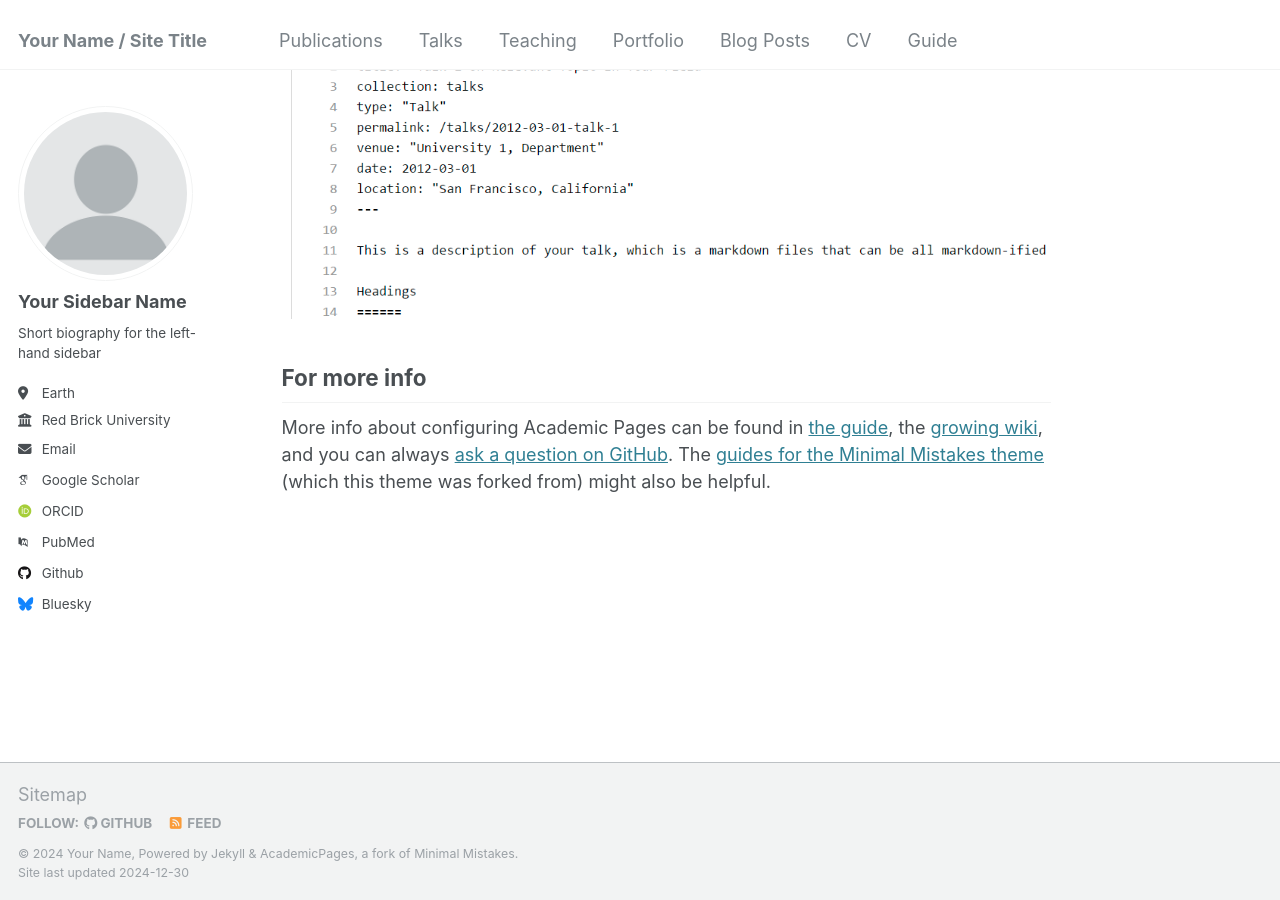
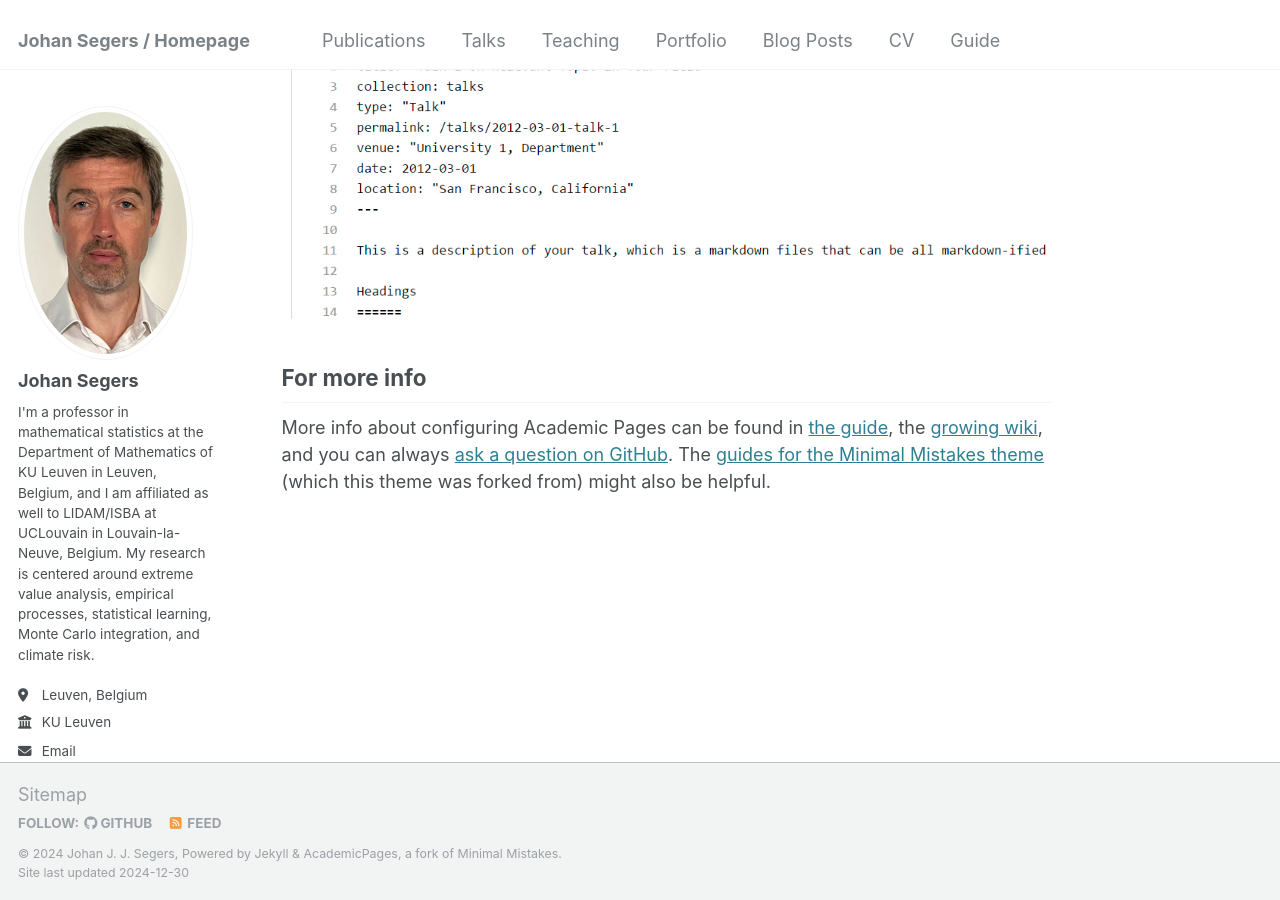
Before and after one commit to jjjsegers/jjjsegers.github.io, a Jekyll site: the page built from _pages/about.md, in a window 1280 px wide and 900 px high, scrolled down 2643 px. Built offline with Jekyll 4.4.1, drawn with Linux system fonts in a browser that asks for light colours; some web fonts are replaced.

Commit message:
editing _config.yml, adding avatar

```diff
--- a/_config.yml
+++ b/_config.yml
@@ -8,11 +8,11 @@
 
 # Basic Site Settings
 locale                   : "en-US"
-title                    : "Your Name / Site Title"
+title                    : "Johan Segers / Homepage"
 title_separator          : "-"
-name                     : &name "Your Name"
-description              : &description "personal description"
-url                      : https://academicpages.github.io # the base hostname & protocol for your site e.g. "https://[your GitHub username].github.io"
+name                     : &name "Johan J. J. Segers"
+description              : &description "Professor in Mathematical Statistics"
+url                      : https://jjjsegers.github.io # the base hostname & protocol for your site e.g. "https://[your GitHub username].github.io"
 baseurl                  : "" # the subpath of your site, e.g. "/blog"
 repository               : "academicpages/academicpages.github.io"
 
@@ -21,22 +21,22 @@ repository               : "academicpages/academicpages.github.io"
 #               Additional customization can be done by editing /_includes/author-profile.html
 author:
   # Biographic information
-  avatar           : "profile.png"
-  name             : "Your Sidebar Name"
+  avatar           : "pasfoto3.png"
+  name             : "Johan Segers"
   pronouns         : # example: "she/her"
-  bio              : "Short biography for the left-hand sidebar"
-  location         : "Earth"
-  employer         : "Red Brick University"
+  bio              : "I'm a professor in mathematical statistics at the Department of Mathematics of KU Leuven in Leuven, Belgium, and I am affiliated as well to LIDAM/ISBA at UCLouvain in Louvain-la-Neuve, Belgium. My research is centered around extreme value analysis, empirical processes, statistical learning, Monte Carlo integration, and climate risk."
+  location         : "Leuven, Belgium"
+  employer         : "KU Leuven"
   uri              : # URL
-  email            : "none@example.org"
+  email            : "jjjsegers@kuleuven.be"
 
   # Academic websites
   arxiv            : # URL - Update with the correct link to your profile
-  googlescholar    : "https://scholar.google.com/citations?user=PS_CX0AAAAAJ"
+  googlescholar    : "https://scholar.google.be/citations?user=fA6rT1sAAAAJ"
   impactstory      : # URL
-  orcid            : "http://orcid.org/yourorcidurl"
+  orcid            : "https://orcid.org/0000-0002-0444-689X"
   semantic         : # URL
-  pubmed           : "https://www.ncbi.nlm.nih.gov/pubmed/?term=john+snow"
+  pubmed           :
   researchgate     : # URL
   scopus           : # URL
 
@@ -44,12 +44,12 @@ author:
   bitbucket        : # Username - Update with your username on the site
   codepen          : # Username
   dribbble         : # Username
-  github           : "academicpages"
+  github           : "jjjsegers"
   kaggle           : # Username
   stackoverflow    : # User number or user number and name (i.e., use "1" or "1/jeff-atwood")
 
   # Social media
-  bluesky          : "bsky.app" # Replace this with you Bluesky username
+  bluesky          : # Replace this with you Bluesky username
   facebook         : # Username
   flickr           : # Username
   foursquare       : # Username
```
Also changed, not shown: images/pasfoto3.png (added).
